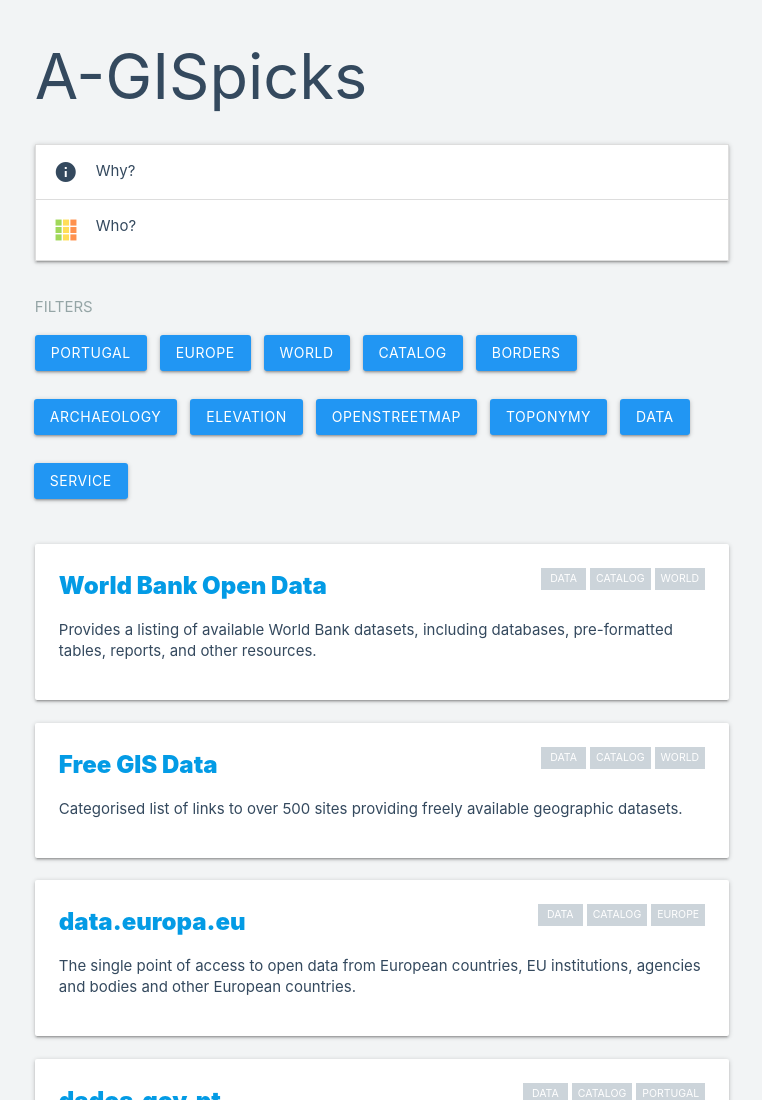
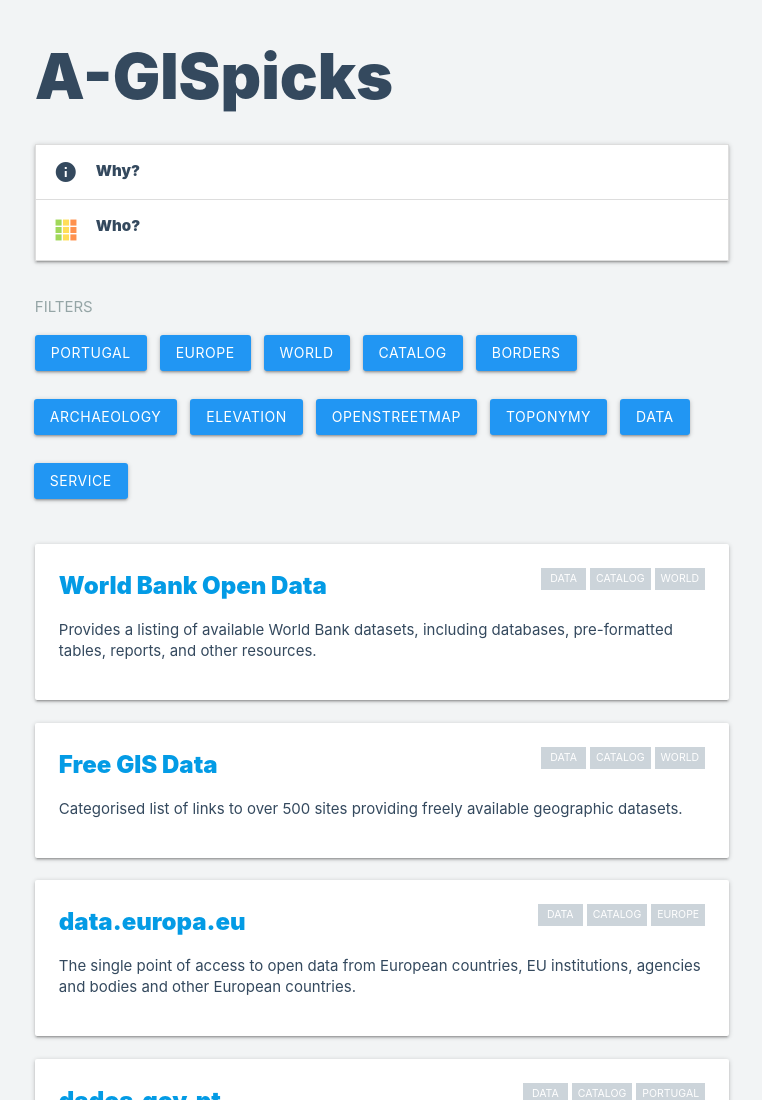
Before and after one commit to projetoalfobre/a-gispicks, a plain HTML site: page index.html in a window 1280 px wide. Shown: the top 1100 px of the page, without its empty margins (258-1020 px from the left). Drawn offline with nearby package versions, Linux system fonts and the light colour scheme; a script that the page names is missing.

Commit message:
Update fix.css

```diff
--- a/fix.css
+++ b/fix.css
@@ -1,6 +1,9 @@
 .picture-item { margin-top: 24px;}
 
 .badge{text-transform: uppercase;}
+.collapsible-header{font-weight: 900;}
+h1{font-weight: 900;}
+
 
 figure{margin:0em 0px!important}
 
```
